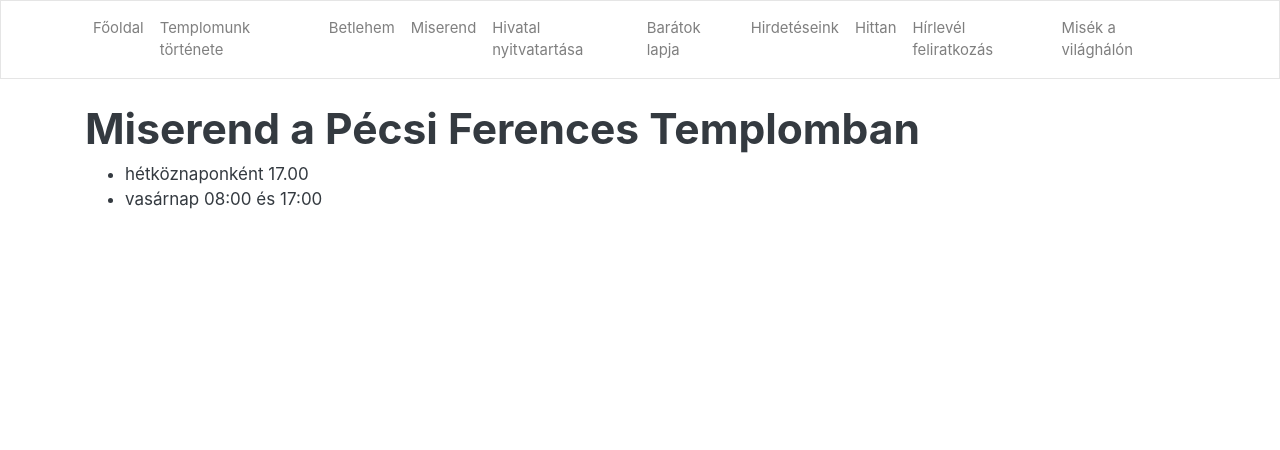
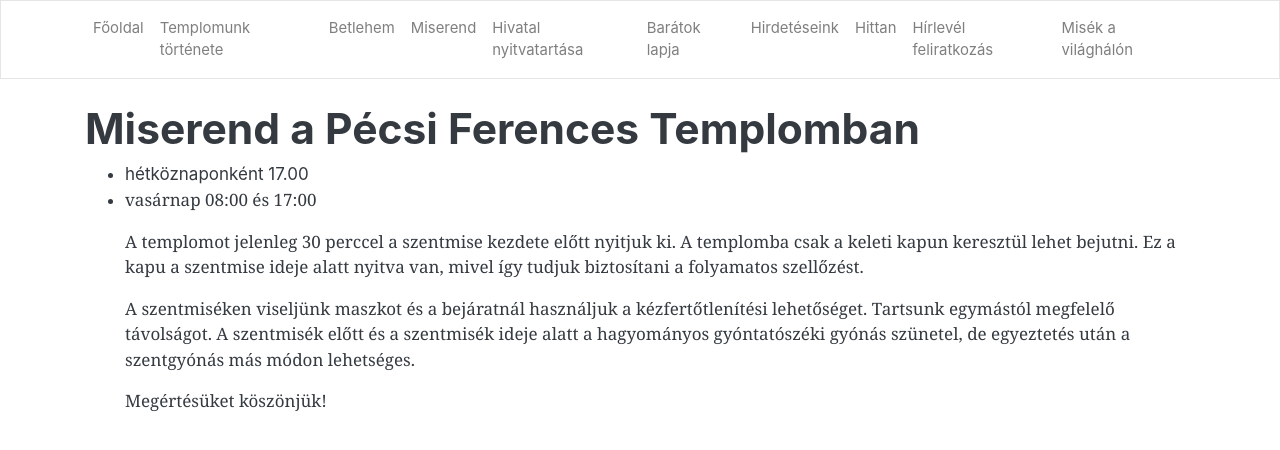
Before and after one commit to pecsi-ferences/pecsi-ferences.github.io, a Jekyll site: the page built from miserend.md, in a window 1280 px wide. Shown: the top 450 px of the page. Built offline with Jekyll 4.4.1, drawn with Linux system fonts in a browser that asks for light colours; nearby versions of some CDN libraries.

Commit message:
Update from Forestry.io Zoltán Dohány updated miserend.md

```diff
--- a/miserend.md
+++ b/miserend.md
@@ -1,7 +1,15 @@
 ---
 layout: default
 title: Miserend a Pécsi Ferences Templomban
+
 ---
 # Miserend a Pécsi Ferences Templomban
+
 * hétköznaponként 17.00
 * vasárnap 08:00 és 17:00
+
+  A templomot jelenleg 30 perccel a szentmise kezdete előtt nyitjuk ki. A templomba csak a keleti kapun keresztül lehet bejutni. Ez a kapu a szentmise ideje alatt nyitva van, mivel így tudjuk biztosítani a folyamatos szellőzést.
+
+  A szentmiséken viseljünk maszkot és a bejáratnál használjuk a kézfertőtlenítési lehetőséget. Tartsunk egymástól megfelelő távolságot. A szentmisék előtt és a szentmisék ideje alatt a hagyományos gyóntatószéki gyónás szünetel, de egyeztetés után a szentgyónás más módon lehetséges.
+
+  Megértésüket köszönjük!
```
